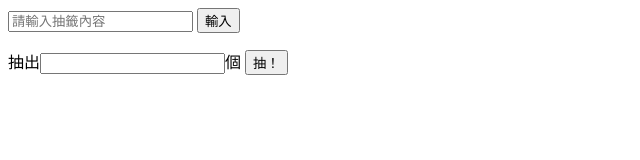
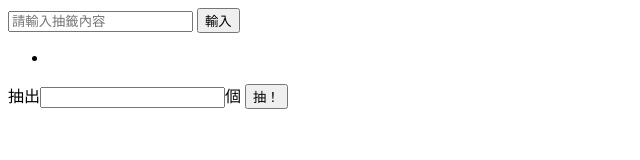
Before and after one commit to NoZ915/draw-straws, a plain HTML site: page index.html in a window 1280 px wide. Both pictures are taken after a click on the button "輸入". Shown: the whole page, without its empty margins (0-640 px from the left). Drawn offline with nearby package versions, Linux system fonts and the light colour scheme.

Commit message:
second commit

```diff
--- a/index.html
+++ b/index.html
@@ -6,18 +6,19 @@
   <meta http-equiv="X-UA-Compatible" content="IE=edge">
   <meta name="viewport" content="width=device-width, initial-scale=1.0">
   <title>Document</title>
+  <script src='https://cdnjs.cloudflare.com/ajax/libs/jquery/3.5.1/jquery.min.js'></script>
   <script src="main.js"></script>
 </head>
 
 <body>
   <div>
-    <input type="text" placeholder="請輸入抽籤內容">
-    <button>輸入</button>
+    <input type="text" placeholder="請輸入抽籤內容" id="drawStrawsContent">
+    <button onclick="clickToInput()">輸入</button>
   </div>
 
+
   <div>
-    <div>
-      <ul>
+    <ul id="printList">
     </ul>
   </div>
 
@@ -25,7 +26,7 @@
     <span>抽出<input type="number">個</span>
     <button>抽！</button>
   </div>
-  </div>
+
 </body>
 
 </html>
--- a/main.js
+++ b/main.js
@@ -0,0 +1,8 @@
+clickToInput = function () {
+  const drawStrawsContent = $("#drawStrawsContent").val()
+  const printList = $("#printList")
+  const newLI = document.createElement("li")
+  newLI.append(drawStrawsContent)
+  printList.append(newLI)
+  document.getElementById("drawStrawsContent").value = ""
+}
```
Lines whose indentation alone changed are shown as unchanged.
